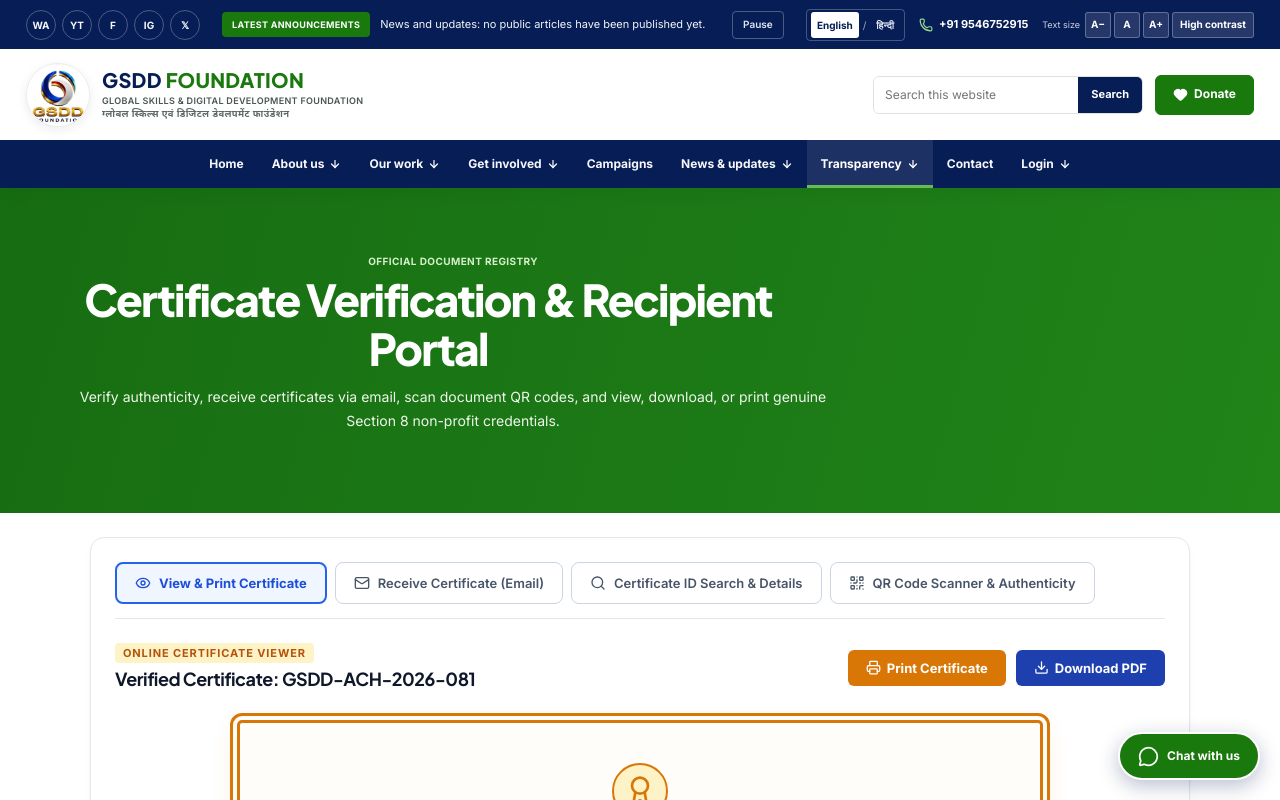
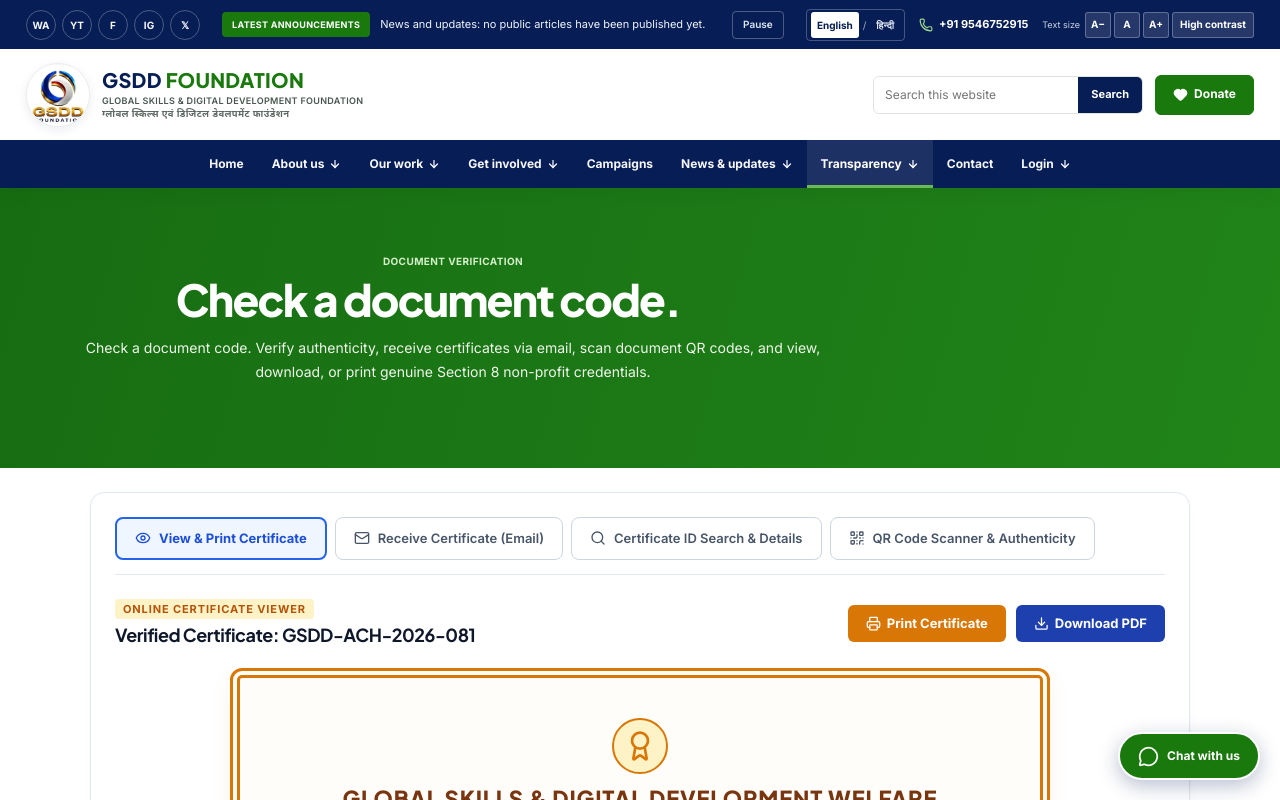
Before and after one commit to jatinRajpoot/NGO, a Next.js app: page /verify in a window 1280 px wide. Shown: the top 800 px of the page. Built offline with nearby package versions, Linux system fonts and the light colour scheme.

Commit message:
fix(verify): preserve public route marker in PageHero description and heading

```diff
--- a/app/verify/page.jsx
+++ b/app/verify/page.jsx
@@ -11,9 +11,9 @@ export const metadata = {
 export default function VerifyPage() {
   return <>
     <PageHero
-      eyebrow="Official Document Registry"
-      title="Certificate Verification & Recipient Portal"
-      description="Verify authenticity, receive certificates via email, scan document QR codes, and view, download, or print genuine Section 8 non-profit credentials."
+      eyebrow="Document verification"
+      title="Check a document code."
+      description="Check a document code. Verify authenticity, receive certificates via email, scan document QR codes, and view, download, or print genuine Section 8 non-profit credentials."
     />
     <section className="section-pad verification-section">
       <div className="container" style={{ maxWidth: '1100px', margin: '0 auto' }}>
```
